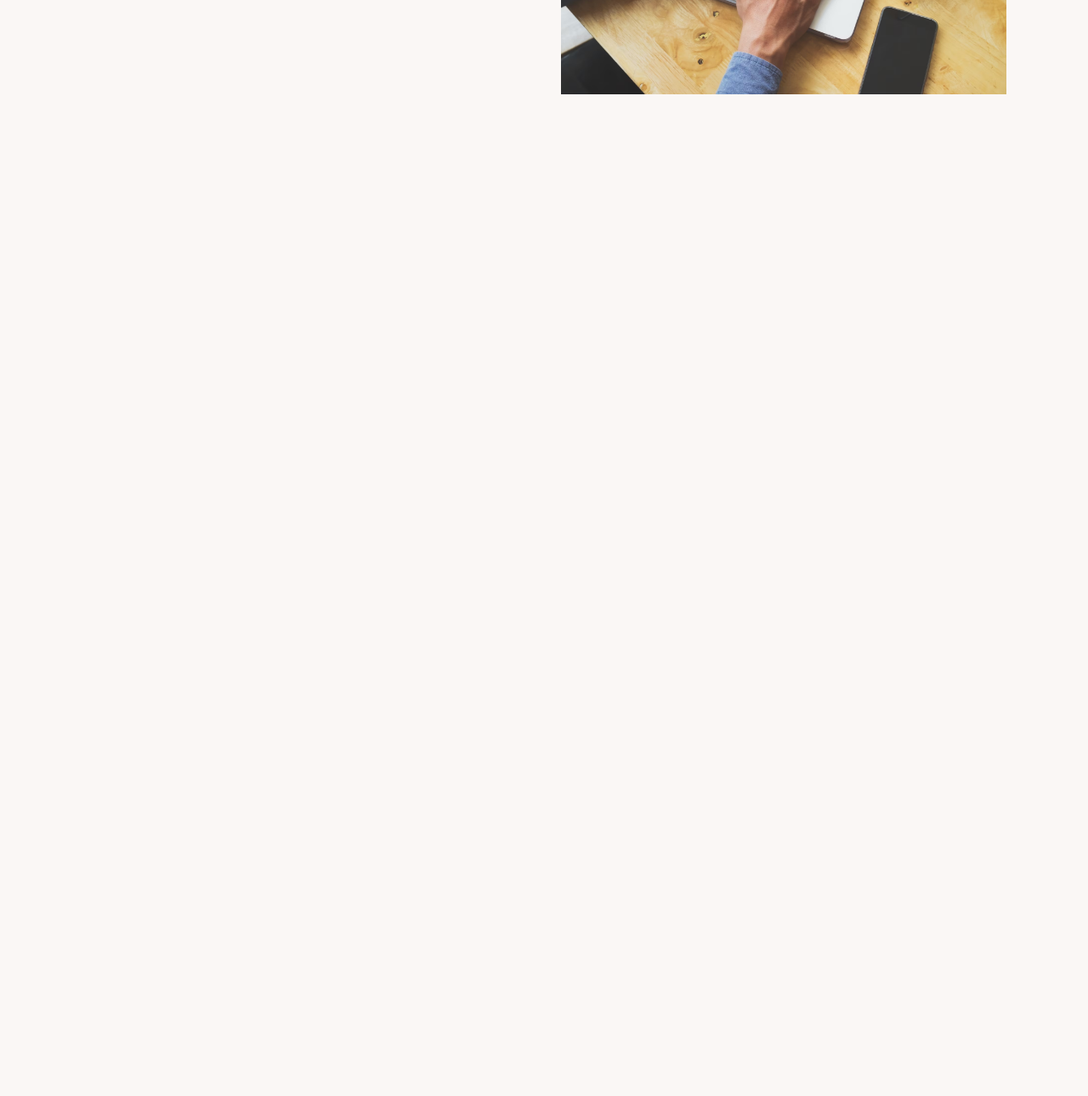
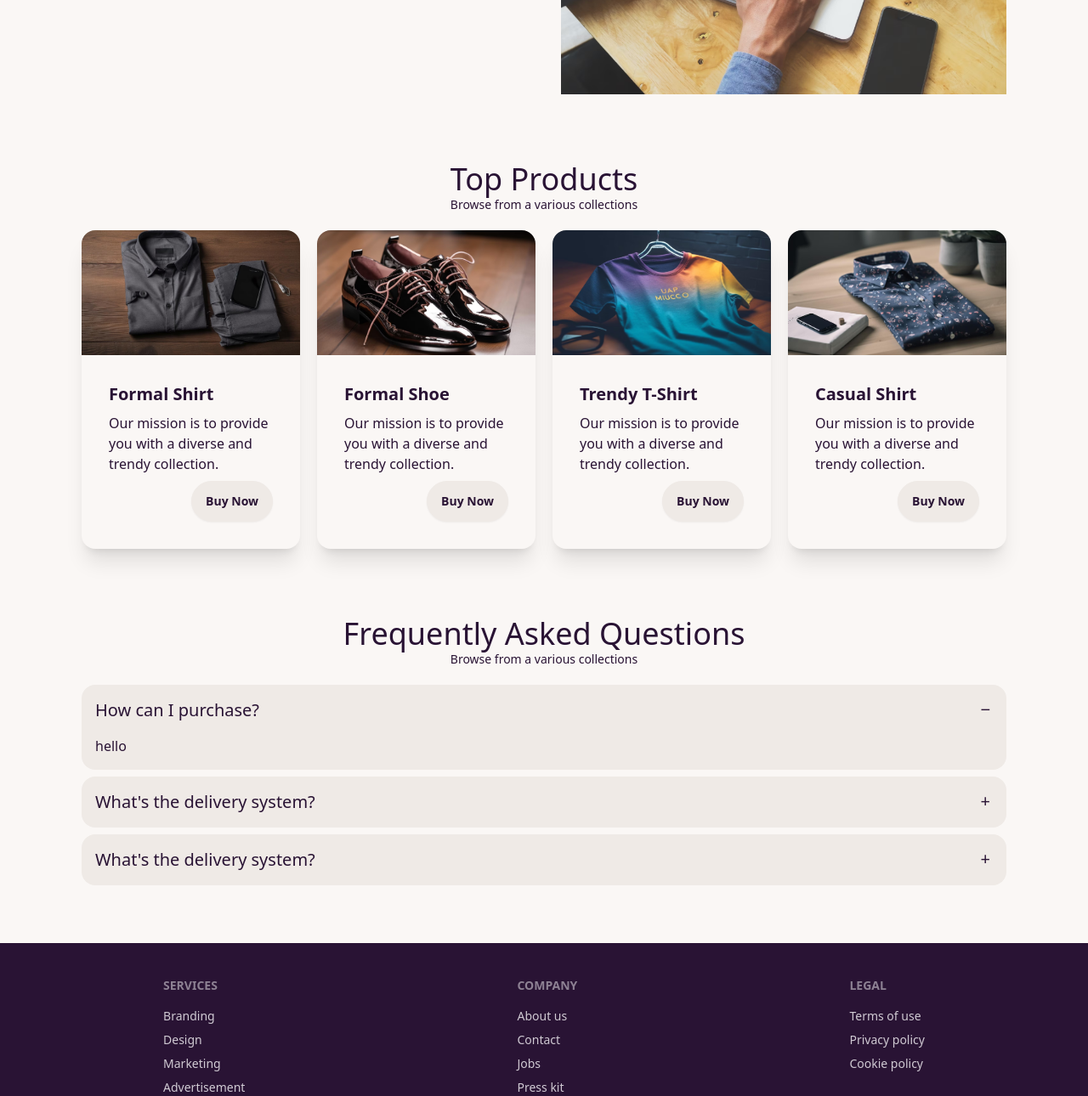
Before and after one commit to AbdurRahim120/Daisy-Man, a plain HTML site: page index.html in a window 1280 px wide. Shown: the part 1510-2800 px from the top of the page at 85% size. Before the commit the page ends 1681 px from the top, so only its background shows below. Drawn offline with nearby package versions, Linux system fonts and the light colour scheme.

Commit message:
project done

```diff
--- a/index.html
+++ b/index.html
@@ -15,10 +15,12 @@
     <script src="https://cdn.tailwindcss.com"></script>
   </head>
   <body>
-
+    <!-- header section  -->
     <header>
       <!-- navber start here -->
-      <div class="navbar bg-base-100 max-w-screen-2xl px-8 md:px-15 lg:px-0 mx-auto">
+      <div
+        class="navbar bg-base-100 max-w-screen-2xl px-8 md:px-15 lg:px-0 mx-auto"
+      >
         <div class="flex-1">
           <a class="btn btn-ghost text-xl">DaisyMan</a>
         </div>
@@ -91,7 +93,7 @@
       <div
         class="hero min-h-[calc(100vh-66px)] bg-[url('/images/yellow-bg.jpg')]"
       >
-        <div class="hero-overlay bg-opacity-60"></div>
+        <div class="hero-overlay bg-opacity-70"></div>
         <div class="hero-content text-center text-neutral-content">
           <div class="max-w-md">
             <h1 class="mb-5 text-5xl font-bold">Welcome To DaisyMan</h1>
@@ -107,9 +109,12 @@
       </div>
       <!-- banner end here  -->
     </header>
+
     <main>
       <!-- categories section -->
-      <section class="max-w-screen-2xl mx-auto px-8 md:px-16 lg:px-24 py-5 my-10">
+      <section
+        class="max-w-screen-2xl mx-auto px-8 md:px-16 lg:px-24 py-5 my-10"
+      >
         <!-- Heading -->
         <div class="text-center pb-5">
           <h1 class="text-2xl md:text-4xl">Huge Collection</h1>
@@ -126,9 +131,9 @@
             <div class="card-body">
               <h2 class="card-title">Shoes!</h2>
               <p>
-                At DaisyMan, we believe that style is a reflection of your unique
-                personality and our mission is to provide you with a diverse and
-                trendy collection.
+                At DaisyMan, we believe that style is a reflection of your
+                unique personality and our mission is to provide you with a
+                diverse and trendy collection.
               </p>
               <div class="card-actions justify-end">
                 <button class="btn">Buy Now</button>
@@ -142,9 +147,9 @@
             <div class="card-body">
               <h2 class="card-title">Clothes!</h2>
               <p>
-                At DaisyMan, we believe that style is a reflection of your unique
-                personality and our mission is to provide you with a diverse and
-                trendy collection.
+                At DaisyMan, we believe that style is a reflection of your
+                unique personality and our mission is to provide you with a
+                diverse and trendy collection.
               </p>
               <div class="card-actions justify-end">
                 <button class="btn">Buy Now</button>
@@ -158,9 +163,9 @@
             <div class="card-body">
               <h2 class="card-title">Perfumes!</h2>
               <p>
-                At DaisyMan, we believe that style is a reflection of your unique
-                personality and our mission is to provide you with a diverse and
-                trendy collection.
+                At DaisyMan, we believe that style is a reflection of your
+                unique personality and our mission is to provide you with a
+                diverse and trendy collection.
               </p>
               <div class="card-actions justify-end">
                 <button class="btn">Buy Now</button>
@@ -171,7 +176,9 @@
       </section>
 
       <!-- Featured Section -->
-    <section class="max-w-screen-2xl mx-auto px-8 md:px-16 lg:px-24 py-5 my-10">
+      <section
+        class="max-w-screen-2xl mx-auto px-8 md:px-16 lg:px-24 py-5 my-10"
+      >
         <div class="flex flex-col md:flex-row gap-10 items-center">
           <div class="flex-1">
             <div>
@@ -193,7 +200,157 @@
         </div>
       </section>
 
+      <!-- Products Section -->
+      <section
+        class="max-w-screen-2xl mx-auto px-8 md:px-16 lg:px-24 py-5 my-10"
+      >
+        <!-- Heading -->
+
+        <div class="text-center pb-5">
+          <h1 class="text-2xl md:text-4xl">Top Products</h1>
+          <p class="text-sm">Browse from a various collections</p>
+        </div>
+
+        <!-- Cards -->
+        <div class="grid sm:grid-cols-2 md:grid-cols-3 lg:grid-cols-4 gap-5">
+          <div class="card bg-base-100 shadow-xl">
+            <figure>
+              <img
+                src="./images/elegant-businessman-attire-hangs-modern-closet-generated-by-ai_188544-15312.avif"
+                alt="Shoes"
+              />
+            </figure>
+            <div class="card-body">
+              <h2 class="card-title">Formal Shirt</h2>
+              <p>
+                Our mission is to provide you with a diverse and trendy
+                collection.
+              </p>
+              <div class="card-actions justify-end">
+                <button class="btn">Buy Now</button>
+              </div>
+            </div>
+          </div>
+          <div class="card bg-base-100 shadow-xl">
+            <figure>
+              <img
+                src="./images/shiny-black-leather-shoes-exude-modern-luxury-generated-by-ai_188544-36154.avif"
+                alt="Shoes"
+              />
+            </figure>
+            <div class="card-body">
+              <h2 class="card-title">Formal Shoe</h2>
+              <p>
+                Our mission is to provide you with a diverse and trendy
+                collection.
+              </p>
+              <div class="card-actions justify-end">
+                <button class="btn">Buy Now</button>
+              </div>
+            </div>
+          </div>
+          <div class="card bg-base-100 shadow-xl">
+            <figure>
+              <img
+                src="./images/blue-yellow-t-shirt-wooden-hanger-generated-by-ai_188544-42185.avif"
+                alt="Shoes"
+              />
+            </figure>
+            <div class="card-body">
+              <h2 class="card-title">Trendy T-Shirt</h2>
+              <p>
+                Our mission is to provide you with a diverse and trendy
+                collection.
+              </p>
+              <div class="card-actions justify-end">
+                <button class="btn">Buy Now</button>
+              </div>
+            </div>
+          </div>
+          <div class="card bg-base-100 shadow-xl">
+            <figure>
+              <img
+                src="./images/elegant-businessman-shirt-wooden-desk-stack-generated-by-ai_188544-34678.avif"
+                alt="Shoes"
+              />
+            </figure>
+            <div class="card-body">
+              <h2 class="card-title">Casual Shirt</h2>
+              <p>
+                Our mission is to provide you with a diverse and trendy
+                collection.
+              </p>
+              <div class="card-actions justify-end">
+                <button class="btn">Buy Now</button>
+              </div>
+            </div>
+          </div>
+        </div>
+      </section>
+
+      <!-- FAQ Section -->
+      <section
+        class="max-w-screen-2xl mx-auto px-8 md:px-16 lg:px-24 py-5 my-10"
+      >
+        <!-- Heading -->
+
+        <div class="text-center pb-5">
+          <h1 class="text-2xl md:text-4xl">Frequently Asked Questions</h1>
+          <p class="text-sm">Browse from a various collections</p>
+        </div>
+
+        <!-- Accordion -->
+        <div class="collapse collapse-plus bg-base-200 mb-2">
+          <input type="radio" name="my-accordion-3" checked="checked" />
+          <div class="collapse-title text-xl font-medium">
+            How can I purchase?
+          </div>
+          <div class="collapse-content">
+            <p>hello</p>
+          </div>
+        </div>
+        <div class="collapse collapse-plus bg-base-200 mb-2">
+          <input type="radio" name="my-accordion-3" />
+          <div class="collapse-title text-xl font-medium">
+            What's the delivery system?
+          </div>
+          <div class="collapse-content">
+            <p>hello</p>
+          </div>
+        </div>
+        <div class="collapse collapse-plus bg-base-200 mb-2">
+          <input type="radio" name="my-accordion-3" />
+          <div class="collapse-title text-xl font-medium">
+            What's the delivery system?
+          </div>
+          <div class="collapse-content">
+            <p>hello</p>
+          </div>
+        </div>
+      </section>
     </main>
-    <footer></footer>
+    <!-- Footer Section -->
+    <footer class="footer p-10 bg-neutral text-neutral-content justify-around">
+      <div>
+        <span class="footer-title">Services</span>
+        <a class="link link-hover">Branding</a>
+        <a class="link link-hover">Design</a>
+        <a class="link link-hover">Marketing</a>
+        <a class="link link-hover">Advertisement</a>
+      </div>
+      <div>
+        <span class="footer-title">Company</span>
+        <a class="link link-hover">About us</a>
+        <a class="link link-hover">Contact</a>
+        <a class="link link-hover">Jobs</a>
+        <a class="link link-hover">Press kit</a>
+      </div>
+      <div>
+        <span class="footer-title">Legal</span>
+        <a class="link link-hover">Terms of use</a>
+        <a class="link link-hover">Privacy policy</a>
+        <a class="link link-hover">Cookie policy</a>
+      </div>
+    </footer>
   </body>
 </html>
```
Lines whose indentation alone changed are shown as unchanged.
